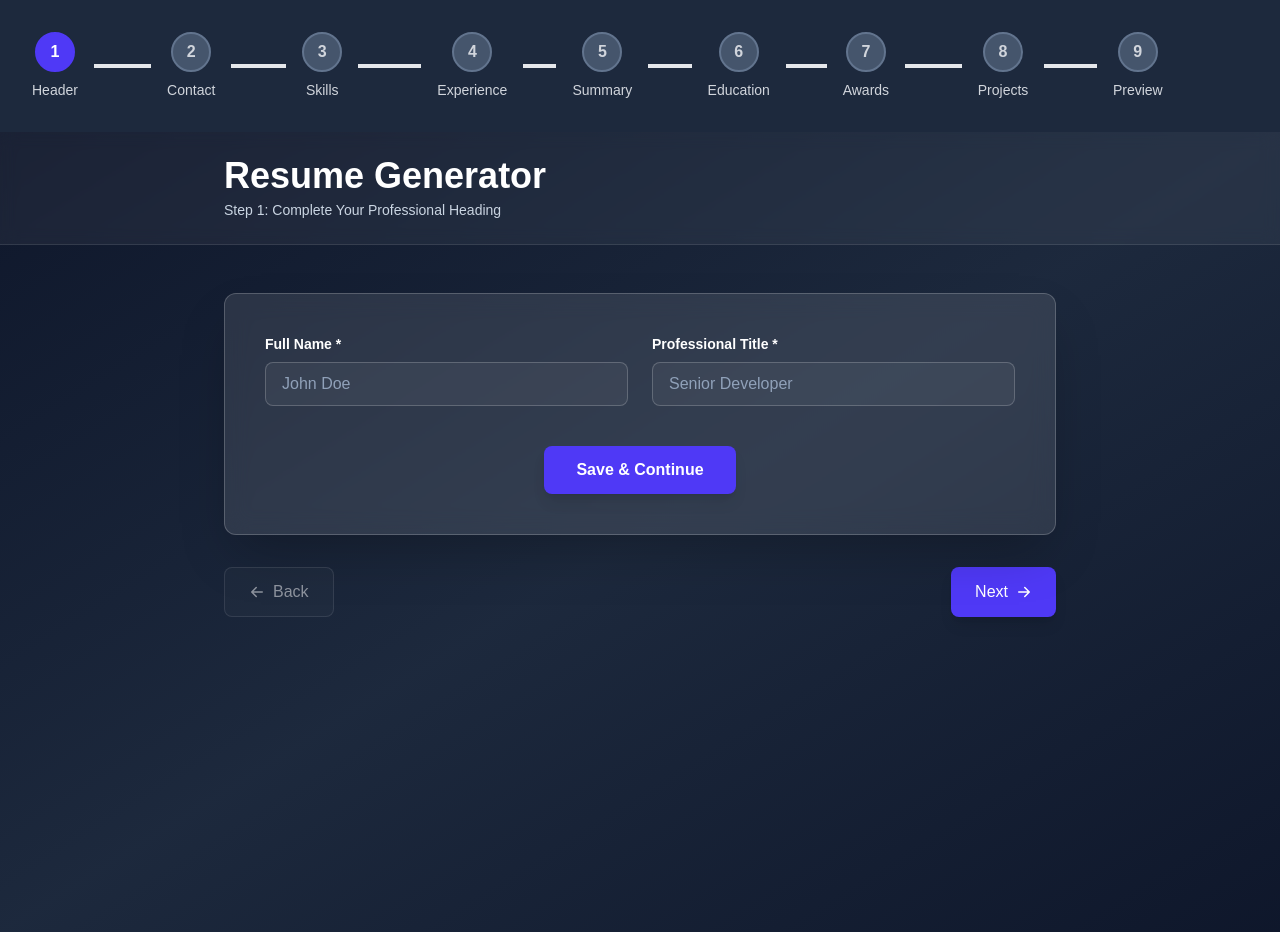
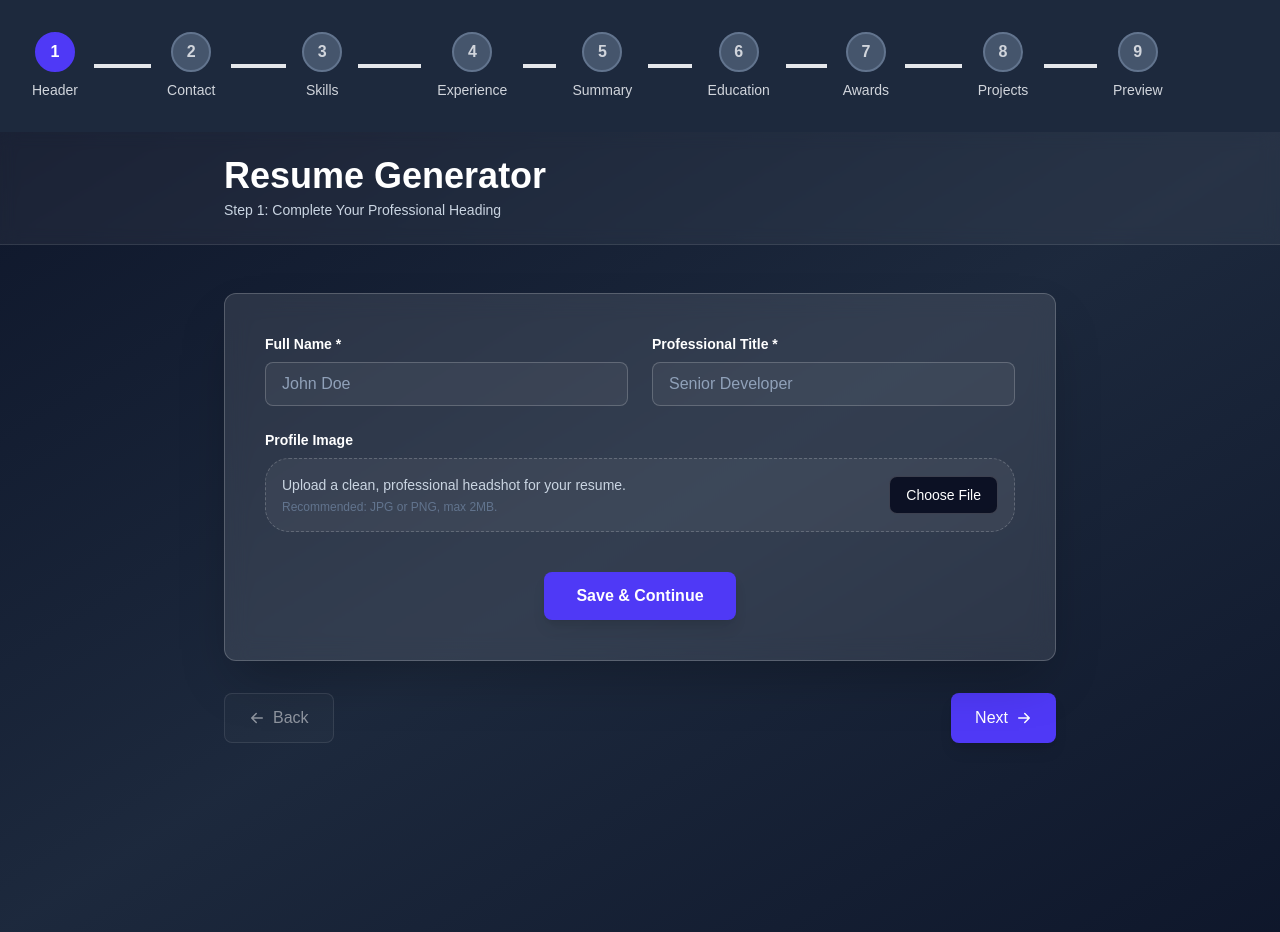
Before and after one commit to Rkdeveloper2025/resume-generator, a Next.js app: page / in a window 1280 px wide. Built offline with nearby package versions, Linux system fonts and the light colour scheme.

Commit message:
Profile image added

```diff
--- a/app/api/generateResume/route.ts
+++ b/app/api/generateResume/route.ts
@@ -18,7 +18,20 @@ function generateHtmlContent(rData: ResumeData) {
 </body>
 </html>`);
 const container = root.querySelector("div")!;
-if (rData?.heading) {
+if (rData?.heading?.profileImage) {
+    // Handle profile image logic if needed
+    const heading = parse(`<div class="flex w-full bg-${themeColor}-600 p-4 shadow-sm shadow-black-300 rounded-t-lg">
+            <div class="w-[30%]">
+                <img src="${rData.heading.profileImage}" alt="Profile Image" class="m-auto w-30 h-30 rounded-full object-cover border-4 border-white">
+            </div>
+            <div class="w-[70%] p-4">
+                <h1 class="text-3xl font-bold text-white">${rData.heading.name}</h1>
+                <h2 class="text-md font-semibold text-white ml-auto">${rData.heading.title}</h2>
+            </div>
+        </div>`);
+    container.appendChild(heading);
+}
+else if (rData?.heading) {
     const heading = parse(`<div class="w-full bg-${themeColor}-600 p-4 shadow-sm shadow-black-300 rounded-t-lg">
         <h1 class="text-3xl font-bold text-white">${rData.heading.name}</h1>
         <h2 class="text-md font-semibold text-white ml-auto">${rData.heading.title}</h2>
@@ -141,7 +154,8 @@ return root.toString();
 
 export async function POST(request: Request) {
     try {
-        const rData: ResumeData = await request.json();
+        const formData = await request.formData();
+        const rData: ResumeData = JSON.parse(formData.get('resumeData') as string);
        // console.log(JSON.stringify(rData));
         const htmlContent = generateHtmlContent(rData);
         //console.log(htmlContent);
--- a/app/models.ts
+++ b/app/models.ts
@@ -25,6 +25,7 @@ export interface ResumeContext {
 export interface ResumeHeading{
     name: string;
     title: string;
+    profileImage?: string|null;
 }
 export interface ContactInfo {
     title: string;
--- a/app/page.tsx
+++ b/app/page.tsx
@@ -2,7 +2,7 @@
 import { ResumeData, ResumeHeading } from "./models";
 import { SubmitHandler, useForm } from "react-hook-form";
 import { useRouter } from "next/navigation";
-import { useContext } from "react";
+import { useContext, useState } from "react";
 import { ResumeDataContext } from "./services/form-context";
 import NavigationPanel from "./ui/navigation-panel";
 import StepHeading from "./ui/step-heading";
@@ -12,9 +12,25 @@ export default function Home() {
     const router = useRouter()
     const {register, formState: { errors }, handleSubmit} = useForm<ResumeHeading>();
     const {resumeData,setResumeData} = useContext(ResumeDataContext);
-    //console.log('Data=>',resumeData);
+    const [profilePreview, setProfilePreview] = useState<string | null>(resumeData?.heading?.profileImage || null);
+
+
+    const handleProfileImageChange = (event: React.ChangeEvent<HTMLInputElement>) => {
+      const file = event.target.files?.[0];
+
+      if (!file) {
+        setProfilePreview(null);
+
+        return;
+      }
+
+
+      const reader = new FileReader();
+      reader.onload = (e) => setProfilePreview(e.target?.result as string);
+      reader.readAsDataURL(file);
+    };
     const onSubmit:SubmitHandler<ResumeHeading> = (data) => {
-       // console.log(data);
+        data.profileImage = profilePreview;
         const updatedResumeData:ResumeData = {...resumeData,currentIndex:1, heading: data};
         setResumeData(updatedResumeData);
 
@@ -73,6 +89,48 @@ export default function Home() {
                   </p>
                 )}
               </div>
+              {/* Profile image upload */}
+              <div className="md:col-span-2">
+                <label htmlFor="profileImage" className="block text-sm font-semibold text-white mb-2">
+                  Profile Image
+                </label>
+                <div className="rounded-3xl border border-dashed border-white/20 bg-white/5 p-4">
+                  <div className="flex flex-col sm:flex-row sm:items-center sm:justify-between gap-3">
+                    <div>
+                      <p aria-label="profile image description" className="text-sm text-slate-300">
+                        Upload a clean, professional headshot for your resume.
+                      </p>
+                      <p aria-label="profile image guidelines" className="text-xs text-slate-500 mt-1">
+                        Recommended: JPG or PNG, max 2MB.
+                      </p>
+                    </div>
+                    <label
+                      htmlFor="profileImage"
+                      className="inline-flex items-center justify-center rounded-lg border border-white/20 bg-slate-950/80 px-4 py-2 text-sm font-medium text-white hover:bg-slate-900 transition"
+                    >
+                      Choose File
+                    </label>
+                  </div>
+
+                  <input
+                    type="file"
+                    id="profileImage"
+                    accept="image/*"
+                    className="hidden"
+                    onChange={handleProfileImageChange}
+                  />
+
+                  {profilePreview && (
+                    <div className="mt-4 w-28 h-28 overflow-hidden rounded-2xl border border-white/10 bg-slate-950">
+                      <img
+                        src={profilePreview}
+                        alt="Profile preview"
+                        className="object-cover w-full h-full"
+                      />
+                    </div>
+                  )}
+                </div>
+              </div>
             </div>
 
             {/* Submit Button */}
--- a/app/preview/page.tsx
+++ b/app/preview/page.tsx
@@ -21,12 +21,14 @@ export default function PreviewStep() {
 
             try {
                 setLoading(true);
+                const formData = new FormData();
+                formData.append('resumeData', JSON.stringify({ ...resumeData, theme: selectedTheme }));
                 const response = await fetch('/api/generateResume', {
                     method: 'POST',
-                    headers: {
+                    /* headers: {
                         'Content-Type': 'application/json'
-                    },
-                    body: JSON.stringify({ ...resumeData, theme: selectedTheme })
+                    }, */
+                    body: formData
                 });
 
                 if (!response.ok) {
```
Also changed, not shown: 1 other file (tests, documents, lock files or other folders).
